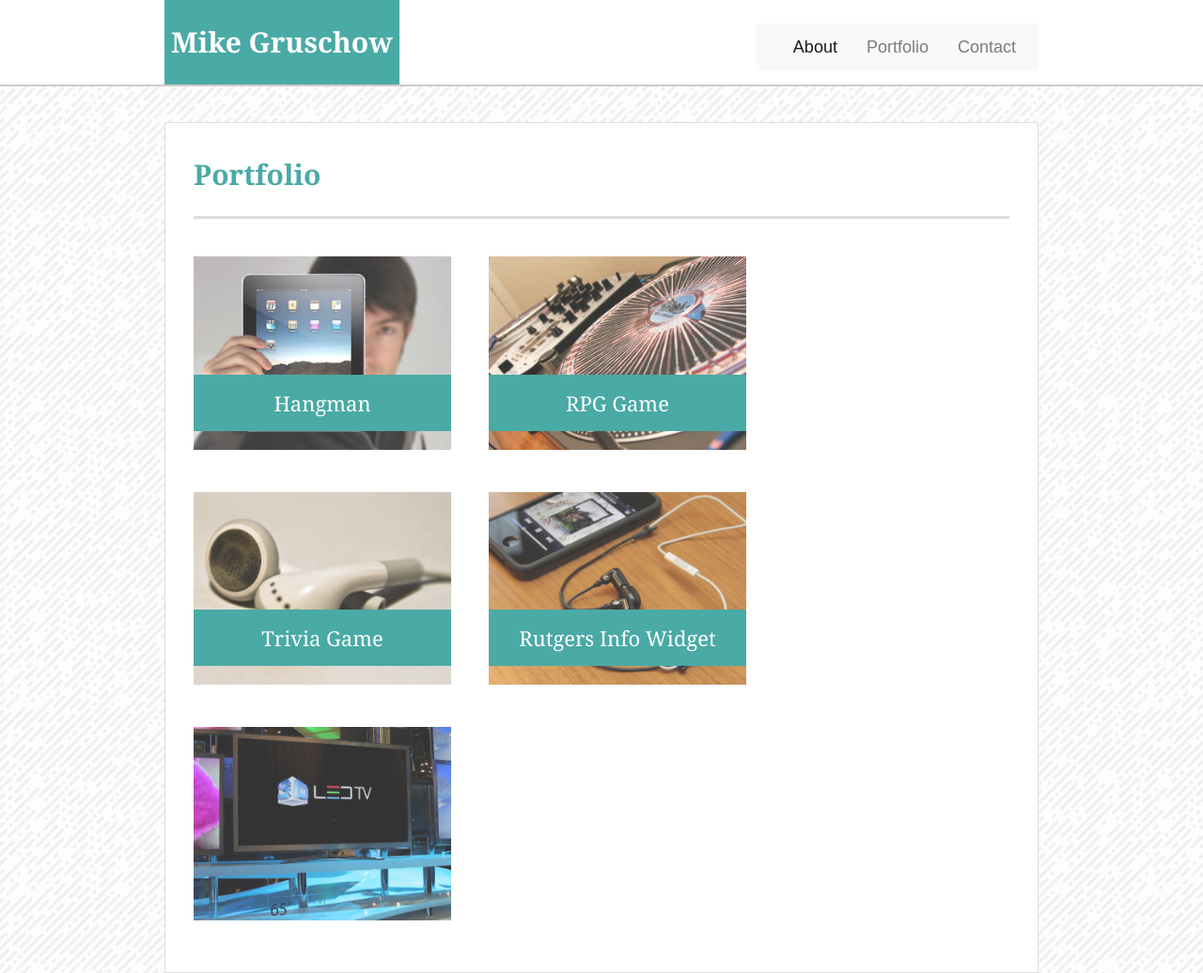
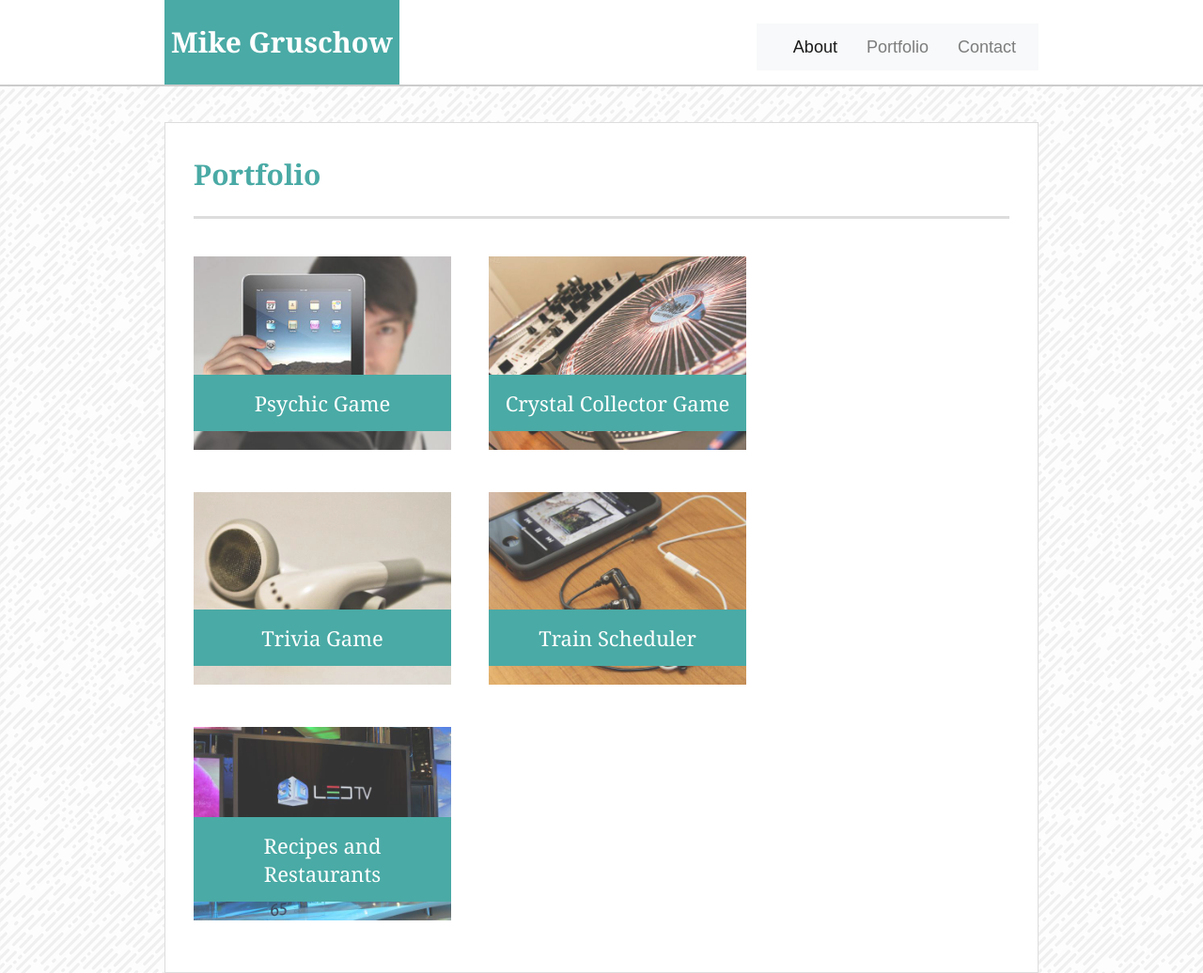
Before and after one commit to MikeGruschow/Bootstrap-Portfolio, a plain HTML site: page portfolio.html in a window 1280 px wide. Shown: the top 1036 px of the page at 94% size. Drawn offline with nearby package versions, Linux system fonts and the light colour scheme.

Commit message:
updated links

```diff
--- a/portfolio.html
+++ b/portfolio.html
@@ -37,31 +37,33 @@
             <section class="main-section">
                 <h1>Portfolio</h1>
 
-                <div class="work">
+                <a class="work" href="https://mikegruschow.github.io/Psychic-Game/" target="_blank">
                     <img src="technics-q-c-640-480-1.jpg" alt="Hangman">
 
-                    <h3>Hangman</h3>
-                </div>
-                <div class="work">
-                    <img src="technics-q-c-640-480-2.jpg" alt="RPG Game">
+                    <h3>Psychic Game</h3>
+                </a>
+                <a class="work" href="https://mikegruschow.github.io/Unit-4-Game/" target="_blank">
+                    <img src="technics-q-c-640-480-2.jpg" alt="Crystal Game">
 
-                    <h3>RPG Game</h3>
-                </div>
-                <div class="work">
+                    <h3>Crystal Collector Game</h3>
+                </a>
+                <a class="work" href="https://mikegruschow.github.io/TriviaGame/" target="_blank">
                     <img src="technics-q-c-640-480-5.jpg" alt="Triva Game">
 
                     <h3>Trivia Game</h3>
-                </div>
+                </a>
 
-                <div class="work">
+                <a class="work" href="https://mikegruschow.github.io/Train-Scheduler/" target="_blank">
                     <img src="technics-q-c-640-480-7.jpg" alt="Rutgers Info Widget">
 
 
-                    <h3>Rutgers Info Widget</h3>
-                </div>
-                <div class="work">
+                    <h3>Train Scheduler</h3>
+                </a>
+                <a class="work" href="https://mikegruschow.github.io/The-Greatest-Group/" target="_blank">
                     <img src="technics-q-c-640-480-9.jpg" alt="Rock Paper Scissors">
-                </div>
+
+                    <h3>Recipes and Restaurants</h3>
+                </a>
 
             </section>
         </div>
```
